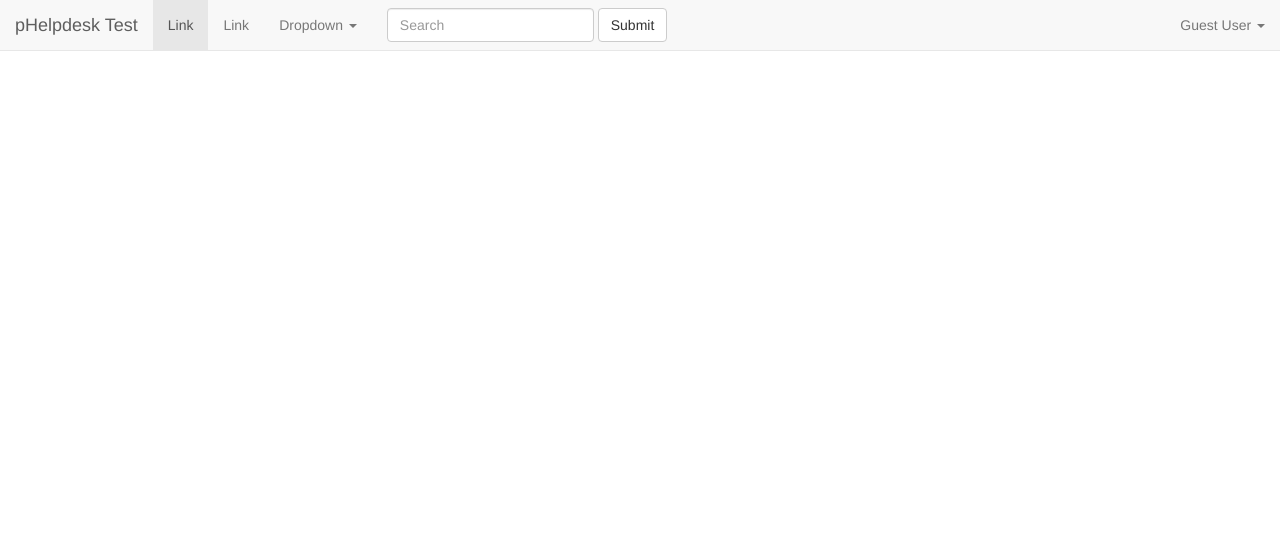
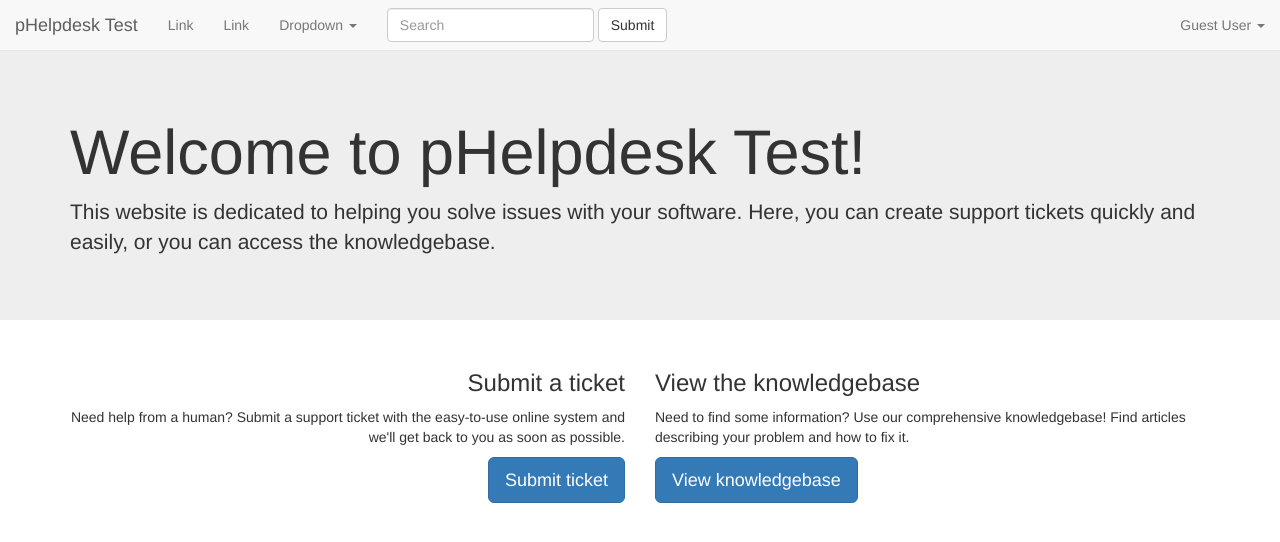
Before and after one commit to thatoddmailbox/pHelpdesk, a PHP site: page /pHelpdesk/ in a window 1280 px wide. Shown: the top 542 px of the page. Run offline with PHP 8.4, Linux system fonts and the light colour scheme.

Commit message:
Add homepage

```diff
--- a/config.inc.php
+++ b/config.inc.php
@@ -1,2 +1,3 @@
 <?php
 define("SITE_NAME", "pHelpdesk Test");
+define("SITE_URL", "http://localhost:8888/pHelpdesk/"); // Don't forget the trailing slash!
--- a/header.inc.php
+++ b/header.inc.php
@@ -8,10 +8,10 @@
 	<head>
 		<title><?php echo htmlentities(SITE_NAME); ?></title>
 
-		<link rel="stylesheet" href="css/bootstrap.min.css" />
+		<link rel="stylesheet" href="<?php echo SITE_URL; ?>css/bootstrap.min.css" />
 
-		<script src="js/jquery-1.11.2.min.js"></script>
-		<script src="js/bootstrap.min.js"></script>
+		<script src="<?php echo SITE_URL; ?>js/jquery-1.11.2.min.js"></script>
+		<script src="<?php echo SITE_URL; ?>js/bootstrap.min.js"></script>
 
 		<style>
 		body {
@@ -29,12 +29,12 @@
 						<span class="icon-bar"></span>
 						<span class="icon-bar"></span>
 					</button>
-					<a class="navbar-brand" href="#"><?php echo htmlentities(SITE_NAME); ?></a>
+					<a class="navbar-brand" href="<?php echo SITE_URL; ?>"><?php echo htmlentities(SITE_NAME); ?></a>
 				</div>
 
 				<div class="collapse navbar-collapse" id="nav-collapse">
 					<ul class="nav navbar-nav">
-						<li class="active"><a href="#">Link <span class="sr-only">(current)</span></a></li>
+						<li><a href="#">Link</a></li>
 						<li><a href="#">Link</a></li>
 						<li class="dropdown">
 							<a href="#" class="dropdown-toggle" data-toggle="dropdown" role="button" aria-expanded="false">Dropdown <span class="caret"></span></a>
--- a/index.php
+++ b/index.php
@@ -1,3 +1,31 @@
 <?php require("header.inc.php"); ?>
+<div class="jumbotron">
+	<div class="container">
+		<h1>Welcome to <?php echo htmlentities(SITE_NAME); ?>!</h1>
+		<p>This website is dedicated to helping you solve issues with your software. Here, you can create support tickets quickly and easily, or you can access the knowledgebase.</p>
+	</div>
+</div>
+<div class="container">
+	<div class="row">
+		<div class="col-md-6 submitTicket">
+			<h3>Submit a ticket</h3>
+			<p>Need help from a human? Submit a support ticket with the easy-to-use online system and we'll get back to you as soon as possible.</p>
+			<a href="<?php echo SITE_URL; ?>submitTicket.php" class="btn btn-primary btn-lg">Submit ticket</a>
+		</div>
+		<div class="col-md-6 knowledgebase">
+			<h3>View the knowledgebase</h3>
+			<p>Need to find some information? Use our comprehensive knowledgebase! Find articles describing your problem and how to fix it.</p>
+			<a href="<?php echo SITE_URL; ?>knol/" class="btn btn-primary btn-lg">View knowledgebase</a>
+		</div>
+	</div>
+</div>
 
+<style>
+html body {
+	padding-top: 50px;
+}
+.submitTicket {
+	text-align: right;
+}
+</style>
 <?php require("footer.inc.php"); ?>
```
